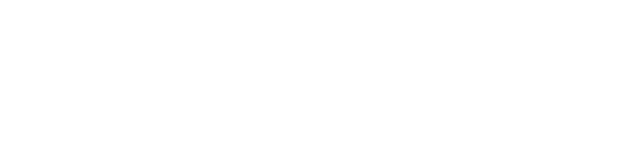
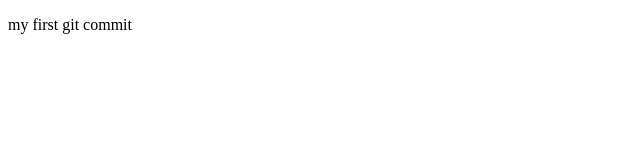
Before and after one commit to Babayanju/Myfirsttestgit, a plain HTML site: page index.html in a window 1280 px wide. Shown: the whole page, without its empty margins (0-640 px from the left). Drawn offline with Linux system fonts and the light colour scheme.

Commit message:
paragraph

```diff
--- a/index.html
+++ b/index.html
@@ -6,6 +6,7 @@
     <title>Document</title>
 </head>
 <body>
+    <p>my first git commit</p>
 
 </body>
 </html>
```
